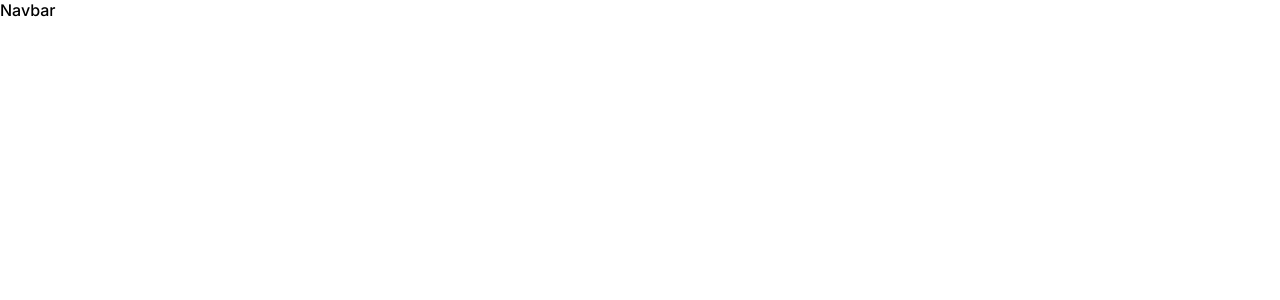
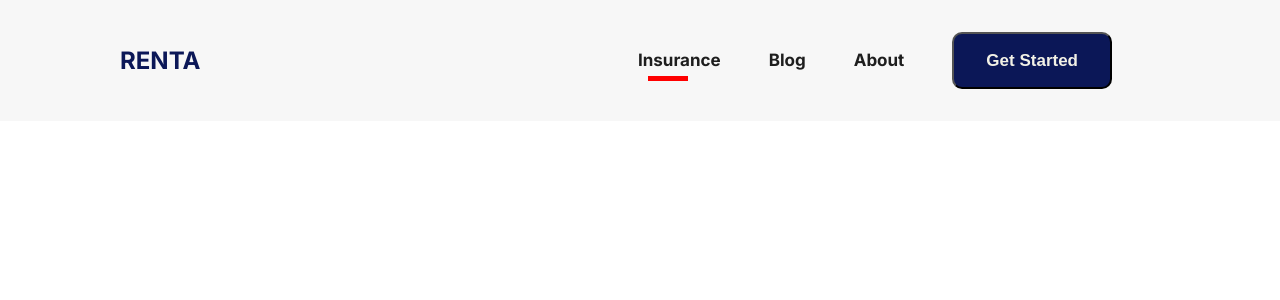
Before and after one commit to walexy026/renta, a React (Create React App) app: page / in a window 1280 px wide. Shown: the top 300 px of the page. Built offline with nearby package versions, Linux system fonts and the light colour scheme.

Commit message:
started the nav bar

```diff
--- a/package.json
+++ b/package.json
@@ -9,6 +9,7 @@
     "react": "^18.2.0",
     "react-dom": "^18.2.0",
     "react-icons": "^4.8.0",
+    "react-router-dom": "^6.9.0",
     "react-scripts": "5.0.1",
     "sass": "^1.59.2",
     "web-vitals": "^2.1.4"
--- a/public/index.html
+++ b/public/index.html
@@ -30,7 +30,7 @@
       work correctly both with client-side routing and a non-root public URL.
       Learn how to configure a non-root public URL by running `npm run build`.
     -->
-    <title>React App</title>
+    <title>Renta</title>
   </head>
   <body>
     <noscript>You need to enable JavaScript to run this app.</noscript>
--- a/src/components/Navbar/Navbar.jsx
+++ b/src/components/Navbar/Navbar.jsx
@@ -1,7 +1,19 @@
 import React from "react";
-
+import "./Navbar.scss";
 const Navbar = () => {
-  return <div>Navbar</div>;
+  return (
+    <nav>
+      <div className="logo">RENTA</div>
+      <ul>
+        <li className="active">Insurance</li>
+        <li>Blog</li>
+        <li>About</li>
+        <li>
+          <button>Get Started</button>
+        </li>
+      </ul>
+    </nav>
+  );
 };
 
 export default Navbar;
--- /dev/null
+++ b/src/components/Navbar/Navbar.scss
@@ -0,0 +1,79 @@
+nav {
+  background: #f7f7f7;
+  display: flex;
+  align-items: center;
+  justify-content: space-between;
+  //   width: 100%;
+  padding: 16px 120px;
+  .logo {
+    font-style: normal;
+    font-weight: 800;
+    font-size: 24px;
+    line-height: 29px;
+    color: #0b1757;
+    cursor: pointer;
+  }
+}
+ul {
+  text-decoration: none;
+  display: flex;
+  align-items: center;
+  list-style: none;
+  //   gap: 4rem;
+  //   padding: 1rem;
+  //   width: 50%;
+  li {
+    font-style: normal;
+    font-weight: 600;
+    font-size: 17px;
+    line-height: 21px;
+    color: #1e1e1e;
+    cursor: pointer;
+    position: relative;
+    padding-right: 3rem;
+    transition: 0.2s ease-in-out;
+    &:hover {
+      color: #0b1757;
+    }
+    &:hover::after {
+      content: " ";
+      width: 40px;
+      height: 5px;
+      background-color: red;
+      position: absolute;
+      bottom: -10px;
+      left: 10px;
+    }
+    &.active::after {
+      content: " ";
+      width: 40px;
+      height: 5px;
+      background-color: red;
+      position: absolute;
+      bottom: -10px;
+      left: 10px;
+    }
+    // &:active {
+    //   content: " ";
+    //   width: 20px;
+    //   height: 5px;
+    //   background-color: red;
+    //   position: absolute;
+    //   bottom: -20px;
+    // }
+    button {
+      font-weight: 600;
+      font-size: 17px;
+      line-height: 21px;
+      color: #f2f1e6;
+      background: #0b1757;
+      border-radius: 10px;
+      padding: 1rem 2rem;
+      &:hover {
+        color: #0b1757;
+        background-color: #f2f1e6;
+        cursor: pointer;
+      }
+    }
+  }
+}
```
Also changed, not shown: 1 other file (tests, documents, lock files or other folders).
